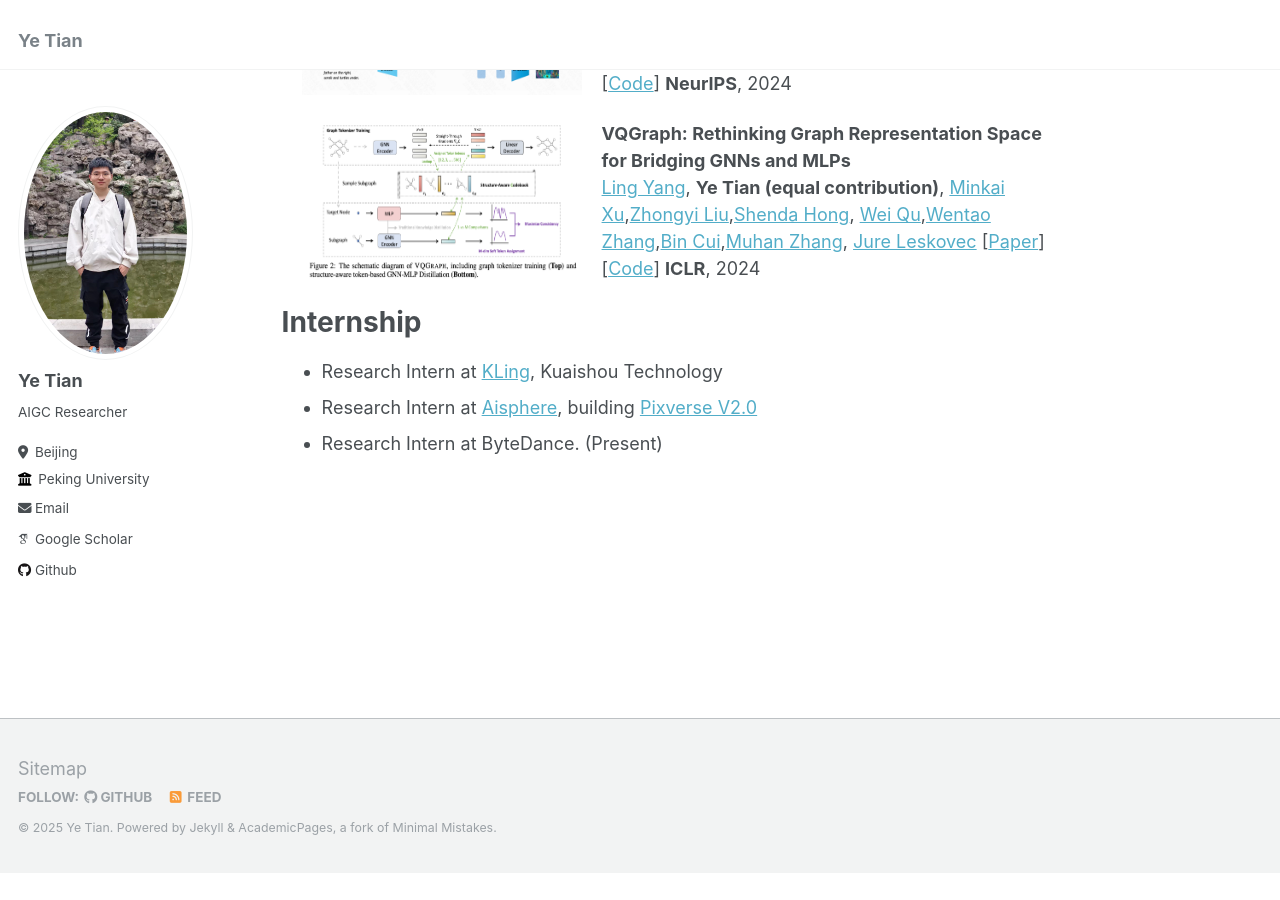
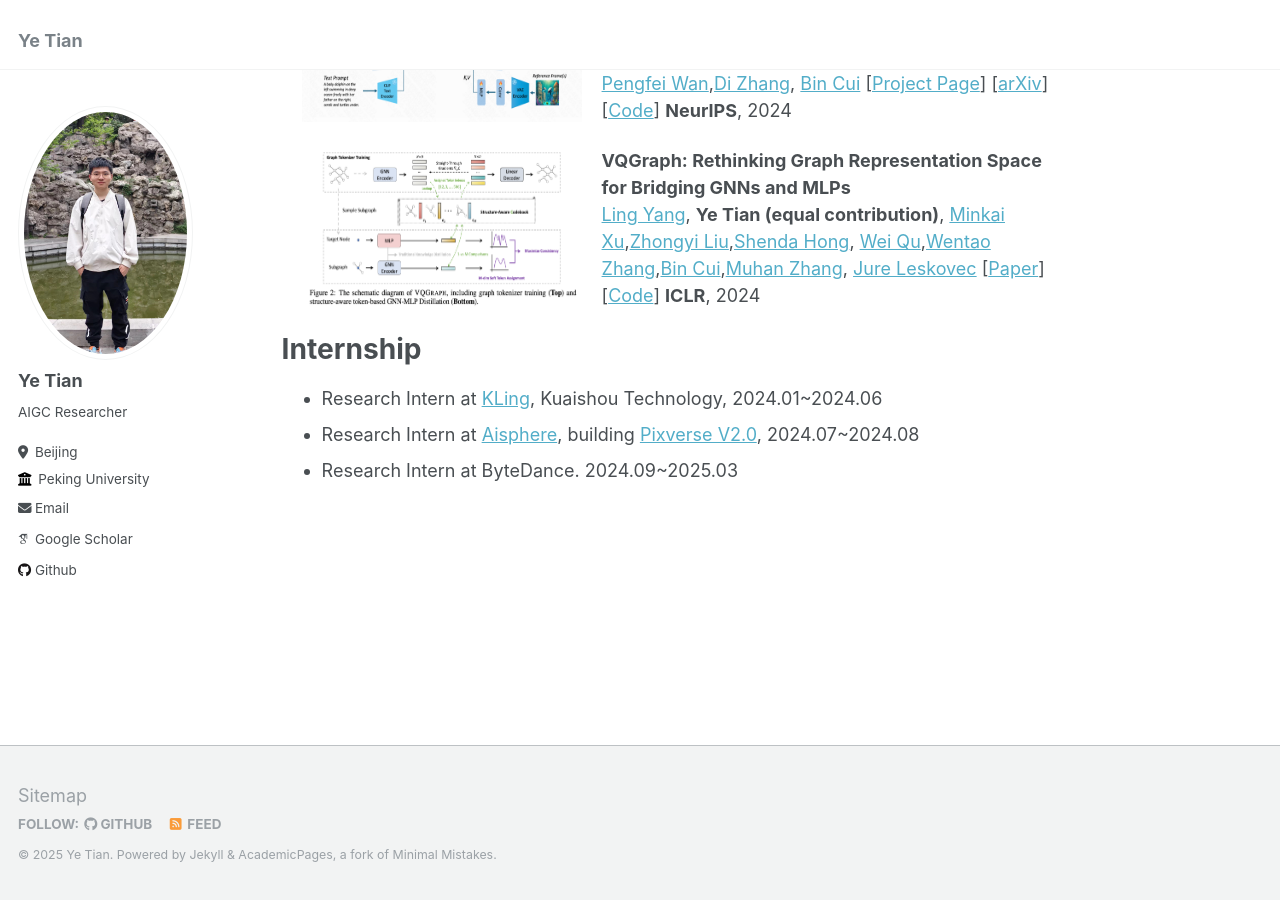
Before and after one commit to tyfeld/tyfeld.github.io, a Jekyll site: the page built from _pages/about.md, in a window 1280 px wide and 900 px high, scrolled down 1018 px. Built offline with Jekyll 4.4.1, drawn with Linux system fonts in a browser that asks for light colours; some web fonts are replaced; before the commit the page ends 1891 px from its top, so only the background shows below that; some of the changed text lies outside the part shown.

Commit message:
Update about.md

```diff
--- a/_pages/about.md
+++ b/_pages/about.md
@@ -47,6 +47,6 @@
 
 
 # Internship
-* Research Intern at [KLing](https://klingai.com/), Kuaishou Technology
-* Research Intern at [Aisphere](https://aishiai.com/), building [Pixverse V2.0](https://pixverse.org/pixverse-2-0/)
-* Research Intern at ByteDance. (Present)
+* Research Intern at [KLing](https://klingai.com/), Kuaishou Technology, 2024.01~2024.06
+* Research Intern at [Aisphere](https://aishiai.com/), building [Pixverse V2.0](https://pixverse.org/pixverse-2-0/), 2024.07~2024.08
+* Research Intern at ByteDance. 2024.09~2025.03
```
Also changed, not shown: other parts of _pages/about.md (+1 -1 lines).
